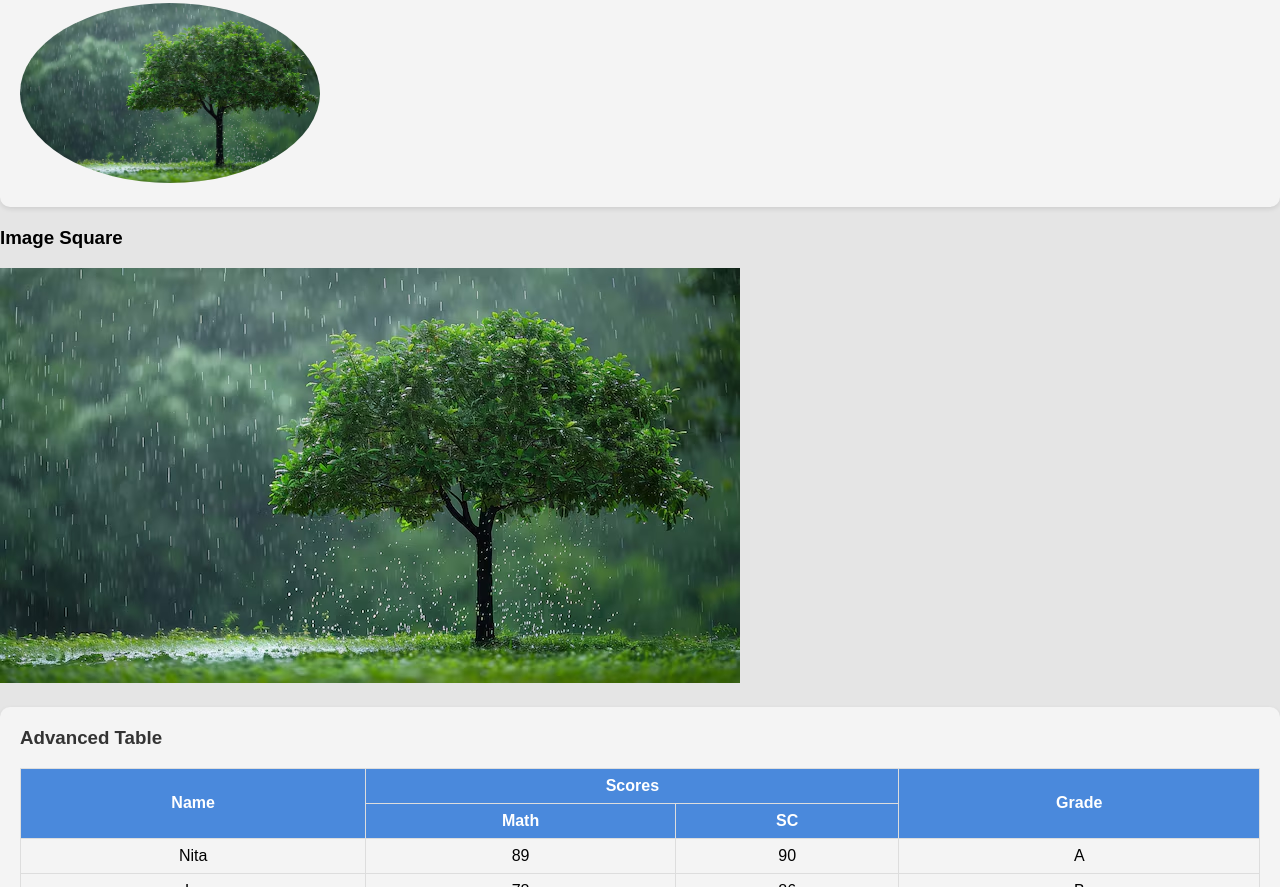
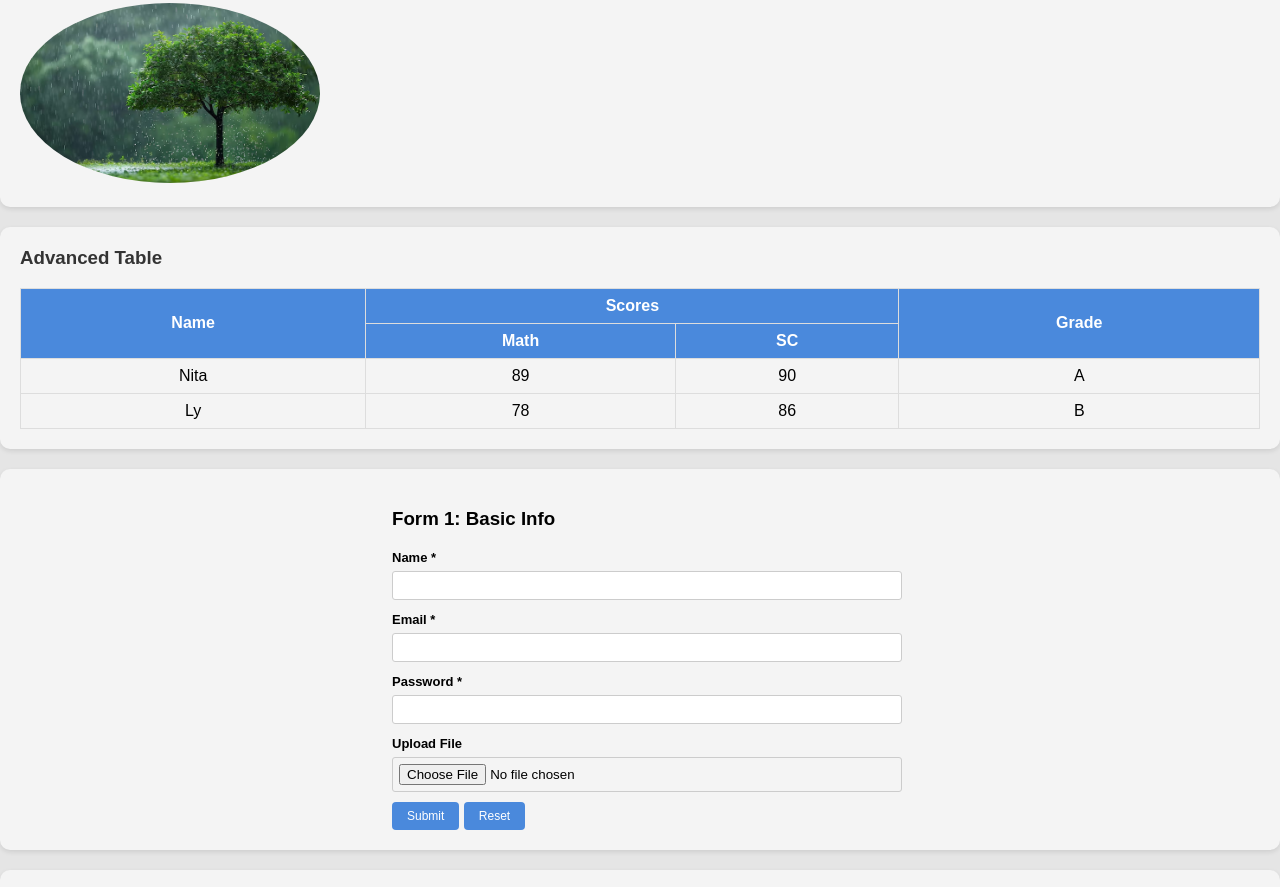
Before and after one commit to malikeo466-droid/Homeworkweek3-4, a plain HTML site: page index.html in a window 1280 px wide. Shown: the part 668-1555 px from the top of the page. Drawn offline with Linux system fonts and the light colour scheme.

```diff
--- a/index.html
+++ b/index.html
@@ -30,11 +30,7 @@
         <h3>Image Oval</h3>
         <img src="nature.png" alt="nature">
     </div>
-    <div class="square">
-        <h3>Image Square</h3>
-        <img src="nature.png" alt="nature">
 
-    </div>
         <div class="Table">
             <h3>Advanced Table</h3>
             <table border="1" cellspacing="0" cellpadding="10">
```
